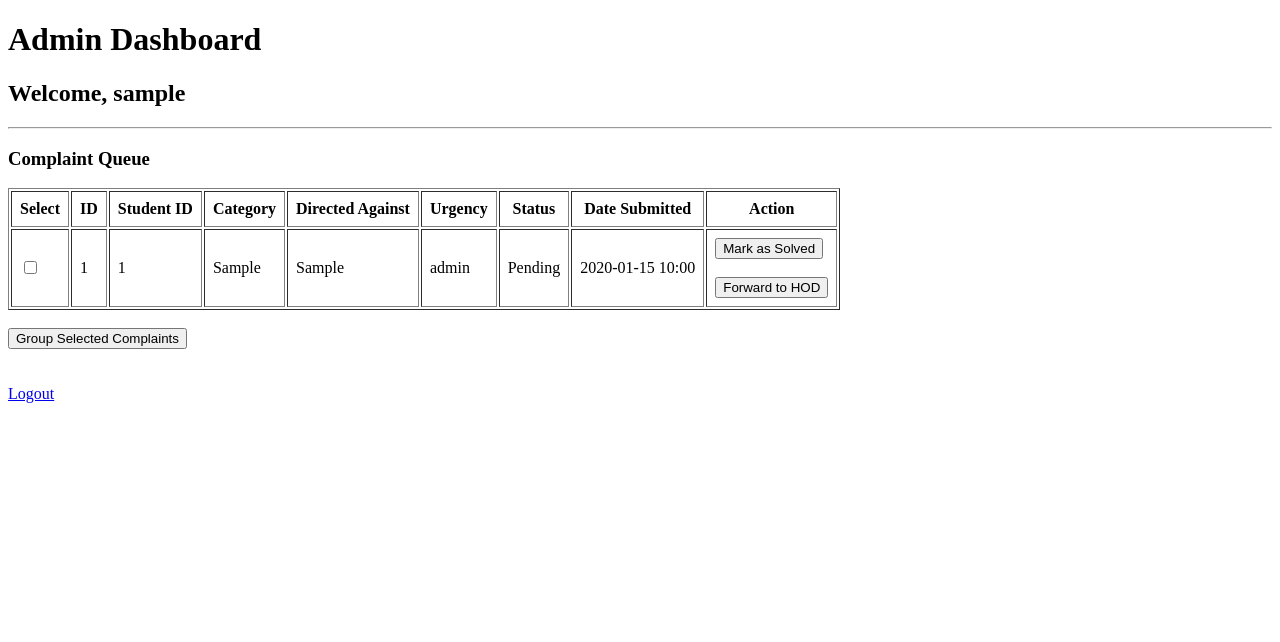
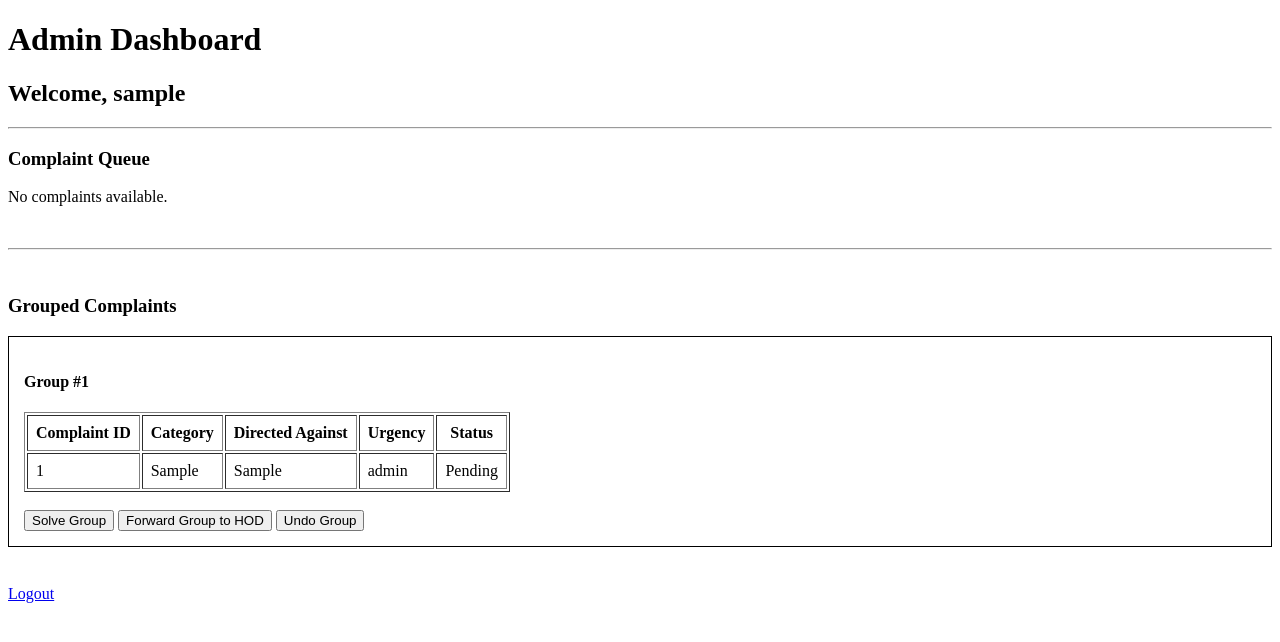
Before and after one commit to mudasirrehman-dev/smart_uni_complaint_system, a Flask app: page /admin/dashboard in a window 1280 px wide. Shown: the top 642 px of the page. Run offline with Flask 3, Linux system fonts and the light colour scheme; the visitor is signed in with stand-in values (Sample User, id 1); tables that the repository leaves empty hold one stand-in row (values such as "Sample post").

```diff
--- a/app.py
+++ b/app.py
@@ -107,33 +107,68 @@ def student_dashboard():
         complaints=complaints
     )
 
-
 @app.route("/admin/dashboard")
 @role_required("admin")
 def admin_dashboard():
 
+    # ==============================
+    # NORMAL COMPLAINT QUEUE
+    # ==============================
+
     complaints = Complaint.query.filter(
-        Complaint.directed_against != "Admin"
-    ).order_by(
-
-        case(
-            (Complaint.urgency_level == "Emergency", 1),
-            (Complaint.urgency_level == "High", 2),
-            (Complaint.urgency_level == "Medium", 3),
-            (Complaint.urgency_level == "Low", 4),
-            else_=5
+    Complaint.group_id == None,
+    Complaint.directed_against != "Admin"
+).order_by(
+    case(
+        # Emergency only when Pending
+        (
+            (Complaint.urgency_level == "Emergency") &
+            (Complaint.status == "Pending"),
+            1
         ),
 
-        Complaint.date_submitted.desc()
+        # Normal Pending complaints
+        (Complaint.status == "Pending", 2),
 
+        # Forwarded complaints
+        (Complaint.status == "Forwarded", 3),
+
+        # Solved complaints
+        (Complaint.status == "Solved", 4),
+
+        else_=5
+    ),
+    Complaint.date_submitted.desc()
     ).all()
+
+
+    # ==============================
+    # GROUPED COMPLAINTS
+    # ==============================
+
+    grouped_complaints = Complaint.query.filter(
+        Complaint.group_id != None
+    ).all()
+
+    groups = {}
+
+    for complaint in grouped_complaints:
+
+        if complaint.group_id not in groups:
+            groups[complaint.group_id] = []
+
+        groups[complaint.group_id].append(complaint)
+
+    # ==============================
+    # SEND DATA TO HTML
+    # ==============================
 
     return render_template(
         "admin_dashboard.html",
         username=session.get("username"),
-        complaints=complaints
+        complaints=complaints,
+        groups=groups
     )
-
 @app.route("/complaint/<int:complaint_id>/solve", methods=["POST"])
 @role_required("admin")
 def solve_complaint(complaint_id):
@@ -186,31 +221,84 @@ def forward_to_hod(complaint_id):
 @role_required("admin")
 def group_complaints():
 
+    # Get selected complaint IDs
     complaint_ids = request.form.getlist("complaint_ids")
 
     print("Selected Complaint IDs:", complaint_ids)
 
+    # Minimum 2 complaints required
     if len(complaint_ids) < 2:
         return "Please select at least 2 complaints to create a group."
 
+    # Convert IDs from string to integer
     complaint_ids = [
         int(complaint_id)
         for complaint_id in complaint_ids
     ]
 
+    # Get valid complaints
     complaints = Complaint.query.filter(
         Complaint.id.in_(complaint_ids),
         Complaint.status == "Pending",
-        Complaint.directed_against != "Admin"
+        Complaint.directed_against != "Admin",
+        Complaint.group_id == None
     ).all()
 
-    print("Found Complaints:", [complaint.id for complaint in complaints])
+    print(
+        "Found Complaints:",
+        [
+            (
+                complaint.id,
+                complaint.category,
+                complaint.directed_against
+            )
+            for complaint in complaints
+        ]
+    )
 
+    # Make sure all selected complaints are valid
+    if len(complaints) != len(complaint_ids):
+        return (
+            "Some selected complaints are invalid, already grouped, "
+            "not pending, or cannot be grouped."
+        )
+
+    # Minimum 2 valid complaints
     if len(complaints) < 2:
-        return "Invalid complaints selected."
+        return "Please select at least 2 valid complaints."
 
-    group_id = complaints[0].id
+    # First complaint for comparison
+    first_complaint = complaints[0]
 
+    # Check ONLY Directed Against
+    for complaint in complaints:
+
+        if (
+            complaint.directed_against
+            != first_complaint.directed_against
+        ):
+            return f"""
+                <h3>Complaints cannot be grouped!</h3>
+
+                <p>
+                    All selected complaints must have the same
+                    Directed Against value.
+                </p>
+
+                <p>
+                    Selected first value:
+                    {first_complaint.directed_against}
+                </p>
+
+                <a href="/admin/dashboard">
+                    Back to Admin Dashboard
+                </a>
+            """
+
+    # Use first complaint ID as Group ID
+    group_id = first_complaint.id
+
+    # Assign same Group ID to all selected complaints
     for complaint in complaints:
         complaint.group_id = group_id
 
@@ -223,10 +311,97 @@ def group_complaints():
 
         <p>Group ID: {group_id}</p>
 
+        <p>
+            Directed Against:
+            {first_complaint.directed_against}
+        </p>
+
+        <p>
+            Total Complaints in Group:
+            {len(complaints)}
+        </p>
+
         <a href="/admin/dashboard">
             Back to Admin Dashboard
         </a>
     """
+
+@app.route("/group/<int:group_id>/solve", methods=["POST"])
+@role_required("admin")
+def solve_group(group_id):
+
+    complaints = Complaint.query.filter_by(
+        group_id=group_id
+    ).all()
+
+    if not complaints:
+        return "Group not found", 404
+
+    # Solve all complaints in the group
+    for complaint in complaints:
+        complaint.status = "Solved"
+
+        # Remove from group
+        complaint.group_id = None
+
+    db.session.commit()
+
+    return redirect(url_for("admin_dashboard"))
+
+@app.route("/group/<int:group_id>/forward", methods=["POST"])
+@role_required("admin")
+def forward_group_to_hod(group_id):
+
+    complaints = Complaint.query.filter_by(
+        group_id=group_id
+    ).all()
+
+    if not complaints:
+        return "Group not found", 404
+
+    # Forward all complaints in the group
+    for complaint in complaints:
+        complaint.status = "Forwarded"
+
+        # Remove from group
+        complaint.group_id = None
+
+    db.session.commit()
+
+    return redirect(url_for("admin_dashboard"))
+
+@app.route("/group/<int:group_id>/undo", methods=["POST"])
+@role_required("admin")
+def undo_group(group_id):
+
+    print("Undo requested for Group ID:", group_id)
+
+    complaints = Complaint.query.filter(
+        Complaint.group_id == group_id
+    ).all()
+
+    print("Complaints found:", [
+        (complaint.id, complaint.group_id)
+        for complaint in complaints
+    ])
+
+    if len(complaints) == 0:
+        return f"Group {group_id} not found", 404
+
+    # Only Pending groups can be undone
+    for complaint in complaints:
+        if complaint.status != "Pending":
+            return "Only Pending groups can be undone."
+
+    # Remove group_id from all complaints
+    for complaint in complaints:
+        complaint.group_id = None
+
+    db.session.commit()
+
+    print("Group undone successfully:", group_id)
+
+    return redirect(url_for("admin_dashboard"))
 
 @app.route("/complaint/new", methods=["GET", "POST"])
 @role_required("student")
@@ -300,6 +475,7 @@ def hod_dashboard():
         complaints=complaints
     )
 
+
 @app.route("/logout")
 def logout():
 
--- a/templates/admin_dashboard.html
+++ b/templates/admin_dashboard.html
@@ -1,37 +1,31 @@
 <!doctype html>
 <html lang="en">
+  <head>
+    <meta charset="UTF-8" />
 
-<head>
-    <meta charset="UTF-8">
-
-    <meta
-        name="viewport"
-        content="width=device-width, initial-scale=1.0"
-    >
+    <meta name="viewport" content="width=device-width, initial-scale=1.0" />
 
     <title>Admin Dashboard</title>
   </head>
 
   <body>
-
     <h1>Admin Dashboard</h1>
 
     <h2>Welcome, {{ username }}</h2>
 
-    <hr>
+    <hr />
+
+    <!-- ============================= -->
+    <!-- NORMAL COMPLAINT QUEUE -->
+    <!-- ============================= -->
 
     <h3>Complaint Queue</h3>
 
-
     {% if complaints %}
 
-    <!-- One form for grouping and actions -->
     <form method="POST">
-
       <table border="1" cellpadding="8">
-
         <thead>
-
           <tr>
             <th>Select</th>
             <th>ID</th>
@@ -43,98 +37,63 @@
             <th>Date Submitted</th>
             <th>Action</th>
           </tr>
-
         </thead>
 
-
         <tbody>
-
           {% for complaint in complaints %}
 
-
-                    <!-- Emergency complaint row -->
-                    {% if complaint.urgency_level == "Emergency" %}
-
-                        <tr style="background-color: red; color: white;">
-
+          <!-- One correct row -->
+          <tr
+            {% if complaint.urgency_level == "Emergency" and complaint.status == "Pending" %}
+                <tr style="background-color: red; color: white">
             {% else %}
-
             <tr>
-
             {% endif %}
-
-
+          >
             <!-- Checkbox -->
             <td>
-
               {% if complaint.status == "Pending" %}
 
               <input
                 type="checkbox"
                 name="complaint_ids"
                 value="{{ complaint.id }}"
-                                >
+              />
 
               {% endif %}
-
             </td>
 
-
-                        <!-- ID -->
-                        <td>
-                            {{ complaint.id }}
-                        </td>
-
+            <!-- Complaint ID -->
+            <td>{{ complaint.id }}</td>
 
             <!-- Student ID -->
-                        <td>
-                            {{ complaint.student_id }}
-                        </td>
-
+            <td>{{ complaint.student_id }}</td>
 
             <!-- Category -->
-                        <td>
-                            {{ complaint.category }}
-                        </td>
-
+            <td>{{ complaint.category }}</td>
 
             <!-- Directed Against -->
-                        <td>
-                            {{ complaint.directed_against }}
-                        </td>
-
+            <td>{{ complaint.directed_against }}</td>
 
             <!-- Urgency -->
             <td>
-
               {% if complaint.urgency_level == "Emergency" %}
-
                 🚨 EMERGENCY
-
               {% else %}
-
                 {{ complaint.urgency_level }}
-
               {% endif %}
-
             </td>
 
+            <!-- Status -->
+            <td>{{ complaint.status }}</td>
 
-                        <!-- Status -->
-                        <td>
-                            {{ complaint.status }}
-                        </td>
-
-
-                        <!-- Date -->
+            <!-- Date Submitted -->
             <td>
               {{ complaint.date_submitted.strftime('%Y-%m-%d %H:%M') }}
             </td>
 
-
             <!-- Actions -->
             <td>
-
               {% if complaint.status == "Pending" %}
 
               <button
@@ -144,10 +103,8 @@
                 Mark as Solved
               </button>
 
-
-                                <br>
-                                <br>
-
+              <br />
+              <br />
 
               <button
                 type="submit"
@@ -156,38 +113,28 @@
                 Forward to HOD
               </button>
 
-
               {% else %}
 
               {{ complaint.status }}
 
               {% endif %}
-
             </td>
-
-
           </tr>
 
           {% endfor %}
-
         </tbody>
-
       </table>
 
+      <br />
 
-        <br>
-
-
-        <!-- Group selected complaints -->
+      <!-- Group Selected Complaints -->
       <button
         type="submit"
         formaction="{{ url_for('group_complaints') }}"
       >
         Group Selected Complaints
       </button>
-
     </form>
-
 
     {% else %}
 
@@ -195,16 +142,117 @@
 
     {% endif %}
 
+    <!-- ============================= -->
+    <!-- GROUPED COMPLAINTS -->
+    <!-- ============================= -->
 
-    <br>
-    <br>
+    <br />
+    <hr />
+    <br />
 
+    <h3>Grouped Complaints</h3>
+
+    {% if groups %}
+
+      {% for group_id, complaints_in_group in groups.items() %}
+
+      <div
+        style="
+          border: 1px solid black;
+          padding: 15px;
+          margin-bottom: 20px;
+        "
+      >
+        <h4>Group #{{ group_id }}</h4>
+
+        <table border="1" cellpadding="8">
+          <thead>
+            <tr>
+              <th>Complaint ID</th>
+              <th>Category</th>
+              <th>Directed Against</th>
+              <th>Urgency</th>
+              <th>Status</th>
+            </tr>
+          </thead>
+
+          <tbody>
+
+            {% for complaint in complaints_in_group %}
+
+            <tr>
+              <td>{{ complaint.id }}</td>
+              <td>{{ complaint.category }}</td>
+              <td>{{ complaint.directed_against }}</td>
+              <td>{{ complaint.urgency_level }}</td>
+              <td>{{ complaint.status }}</td>
+            </tr>
+
+            {% endfor %}
+
+          </tbody>
+        </table>
+
+        <br />
+
+        <!-- GROUP ACTIONS -->
+
+        {% if complaints_in_group[0].status == "Pending" %}
+
+        <!-- Solve Group -->
+        <form
+          method="POST"
+          action="{{ url_for('solve_group', group_id=group_id) }}"
+          style="display: inline"
+        >
+          <button type="submit">
+            Solve Group
+          </button>
+        </form>
+
+        <!-- Forward Group -->
+        <form
+          method="POST"
+          action="{{ url_for('forward_group_to_hod', group_id=group_id) }}"
+          style="display: inline"
+        >
+          <button type="submit">
+            Forward Group to HOD
+          </button>
+        </form>
+
+        <!-- Undo Group -->
+        <form
+          method="POST"
+          action="{{ url_for('undo_group', group_id=group_id) }}"
+          style="display: inline"
+        >
+          <button type="submit">
+            Undo Group
+          </button>
+        </form>
+
+        {% else %}
+
+        <p>Group already processed.</p>
+
+        {% endif %}
+
+      </div>
+
+      {% endfor %}
+
+    {% else %}
+
+    <p>No grouped complaints available.</p>
+
+    {% endif %}
+
+    <br />
 
     <a href="{{ url_for('logout') }}">
       Logout
     </a>
 
-
   </body>
-
 </html>
```
Lines whose indentation alone changed are shown as unchanged.
